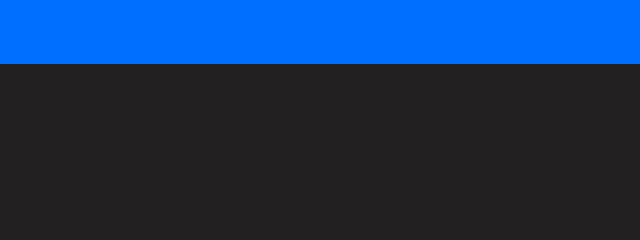
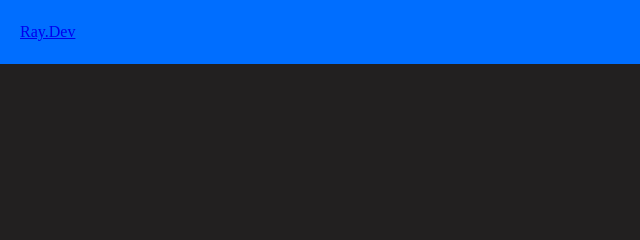
Before and after one commit to iamnotrai/Web-Simple, a plain HTML site: page sosmed.html in a window 1280 px wide. Shown: the top 240 px of the page, 0-640 px from the left. Drawn offline with Linux system fonts and the light colour scheme.

Commit message:
Update sosmed.html

```diff
--- a/sosmed.html
+++ b/sosmed.html
@@ -7,6 +7,9 @@
         <div class="container">
         <!-- navbar -->
          <div class="container-navbar">
+            <div class="logo-navbar">
+                <a href="index.html" class="logo-text">Ray.Dev</a>
+            </div>
             <ul class="ul-navbar">
                 <li class="li-navbar">
                     <a href="index.html" class="navbar-title">Home</a>
```
